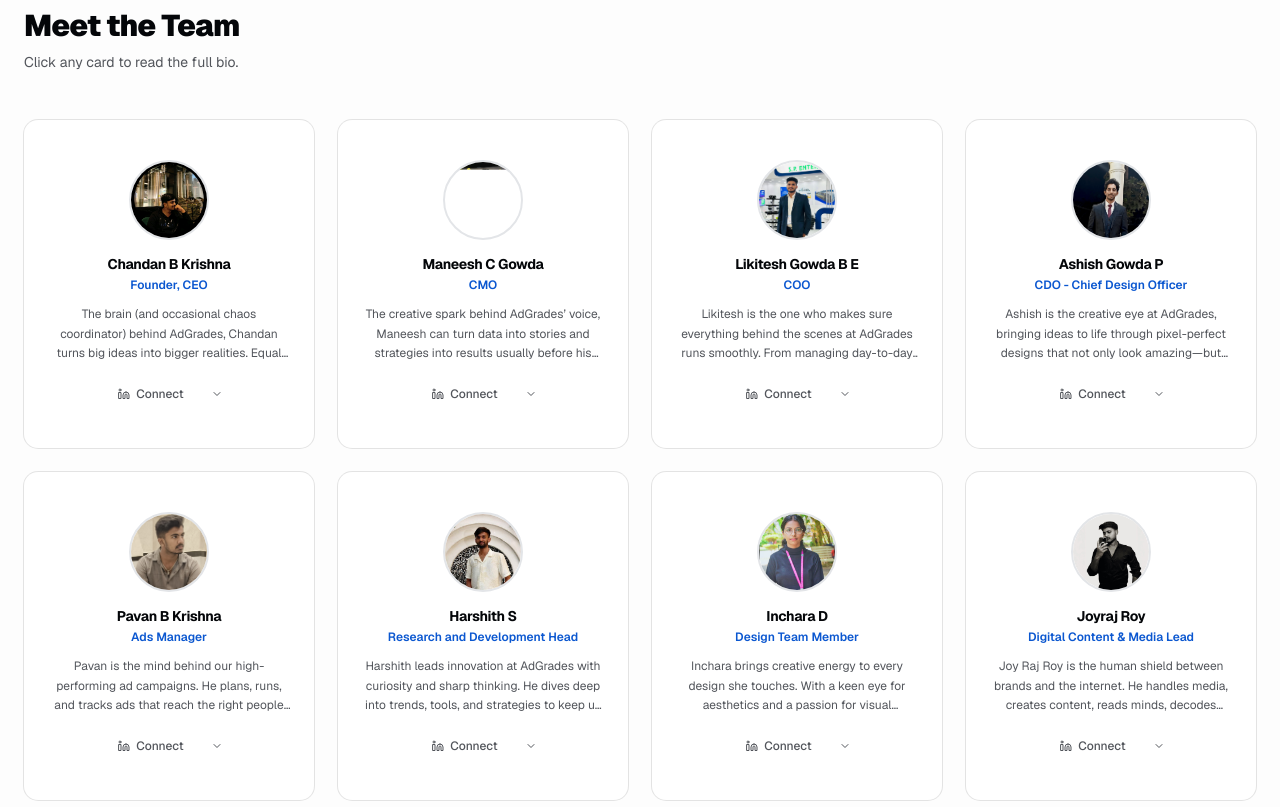
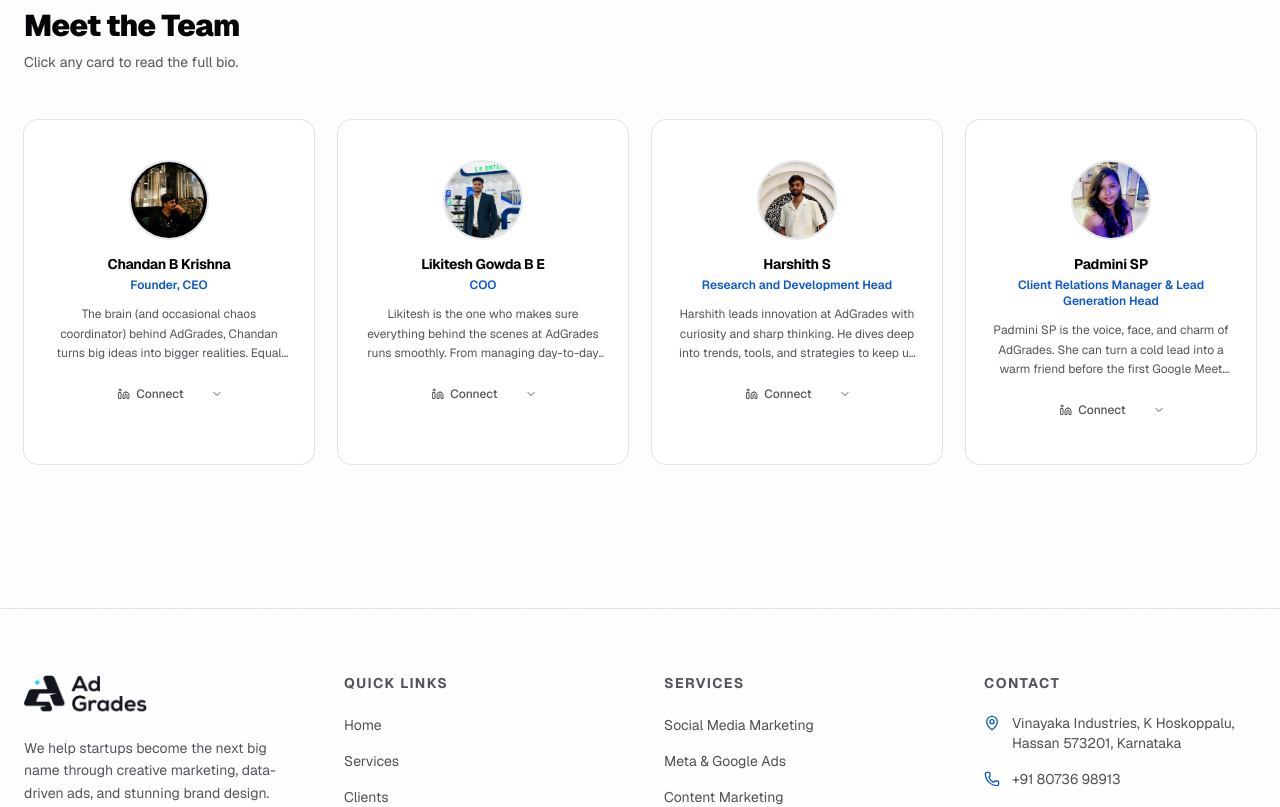
Before and after one commit to Chan-electro/adgrades-test, a Next.js app: page /about in a window 1280 px wide. Shown: the part 1940-2747 px from the top of the page. Built offline with nearby package versions, Linux system fonts and the light colour scheme.

Commit message:
Remove team members from About page

```diff
--- a/src/data/aboutData.ts
+++ b/src/data/aboutData.ts
@@ -1,4 +1,4 @@
-import { Lightbulb, Eye, BarChart3, Heart } from "lucide-react";
+import { Lightbulb, Eye, ChartBar as BarChart3, Heart } from "lucide-react";
 
 export const milestones = [
   {
@@ -72,32 +72,11 @@ export const team = [
     linkedin: "https://www.linkedin.com/in/chandan-b-krishna-91562a279/",
   },
   {
-    name: "Maneesh C Gowda",
-    role: "CMO",
-    image: "/maneesh.jpg",
-    bio: "The creative spark behind AdGrades’ voice, Maneesh can turn data into stories and strategies into results usually before his coffee gets cold. He’s the mastermind who makes marketing feel like magic (with just a bit of math). If you’ve ever wondered how AdGrades always looks this good blame Maneesh.",
-    linkedin: "https://www.linkedin.com/in/maneesh-c-gowda-27942b258",
-  },
-  {
     name: "Likitesh Gowda B E",
     role: "COO",
     image: "/likit.jpeg",
     bio: "Likitesh is the one who makes sure everything behind the scenes at AdGrades runs smoothly. From managing day-to-day operations to keeping projects on track, he ensures the team is always aligned and focused. He's the kind of leader who makes complex processes feel simple and seamless.",
     linkedin: "http://linkedin.com/in/likiteshgowda",
-  },
-  {
-    name: "Ashish Gowda P",
-    role: "CDO - Chief Design Officer",
-    image: "/ashish.jpg",
-    bio: "Ashish is the creative eye at AdGrades, bringing ideas to life through pixel-perfect designs that not only look amazing—but actually drive results. From branding and UI/UX to ad creatives and everything in between, he makes sure every visual we deliver speaks the brand's language and connects with its audience.",
-    linkedin: "https://www.linkedin.com/in/ashish-gowda-a3542f546165h41531r865",
-  },
-  {
-    name: "Pavan B Krishna",
-    role: "Ads Manager",
-    image: "/pavan.jpg",
-    bio: "Pavan is the mind behind our high-performing ad campaigns. He plans, runs, and tracks ads that reach the right people at the right time. With a focus on results and smart spending, Pavan helps brands grow faster through creative, data-driven advertising that truly works.",
-    linkedin: "https://www.linkedin.com/in/pavan-bk-",
   },
   {
     name: "Harshith S",
@@ -107,31 +86,10 @@ export const team = [
     linkedin: "https://www.linkedin.com/in/harshith-s-895813266",
   },
   {
-    name: "Inchara D",
-    role: "Design Team Member",
-    image: "/inchara.jpg",
-    bio: "Inchara brings creative energy to every design she touches. With a keen eye for aesthetics and a passion for visual storytelling, she crafts designs that are both impactful and brand-aligned. Her fresh perspective helps AdGrades deliver visuals that stand out, connect emotionally, and leave a lasting impression.",
-    linkedin: "https://www.linkedin.com/in/inchara-gowda-252429258",
-  },
-  {
-    name: "Joyraj Roy",
-    role: "Digital Content & Media Lead",
-    image: "/joy.jpg",
-    bio: "Joy Raj Roy is the human shield between brands and the internet. He handles media, creates content, reads minds, decodes vague briefs like “make it premium but fun,” and survives on caffeine and last minute changes. He fights algorithms daily, explains for the 100th time why posting at 2 AM won’t magically go viral, and somehow delivers anyway. If a brand looks effortless online, it’s because Joy stressed enough for everyone. If something goes wrong, it was definitely “a learning experience.",
-    linkedin: "https://www.linkedin.com/in/suhas-reddy-598058388/",
-  },
-  {
     name: "Padmini SP",
     role: "Client Relations Manager & Lead Generation Head",
     image: "/padmini.jpg",
     bio: "Padmini SP is the voice, face, and charm of AdGrades. She can turn a cold lead into a warm friend before the first Google Meet ends. She keeps clients happy, leads flowing, and somehow manages it all with the calm of a zen master.",
     linkedin: "https://www.linkedin.com/in/sonica-bk-35a405395/",
   },
-  {
-    name: "J A Dharma Sudeep",
-    role: "Quality Assurance Engineer & Agentic AI Developer",
-    image: "/Sudeep.jpeg",
-    bio: "Sudeep breaks things so you don’t have to. A QA perfectionist with an AI twist, he finds bugs faster than you can say “debug.” His mission: make every AdGrades system flawless and have a little fun doing it.",
-    linkedin: "https://www.linkedin.com/in/dharma-sudeep-244aa0253",
-  },
 ];
```
